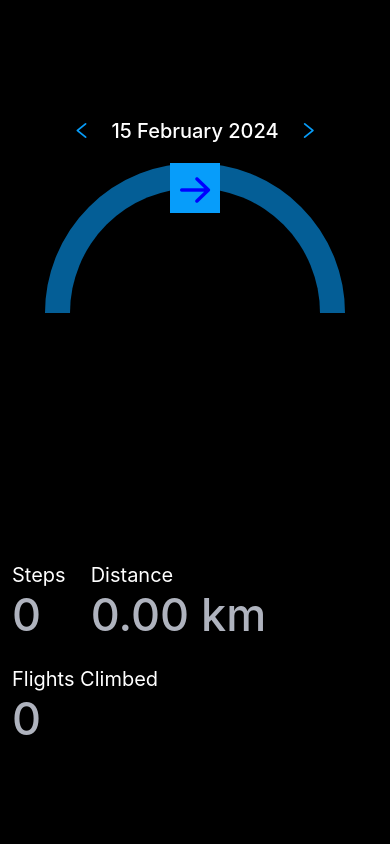
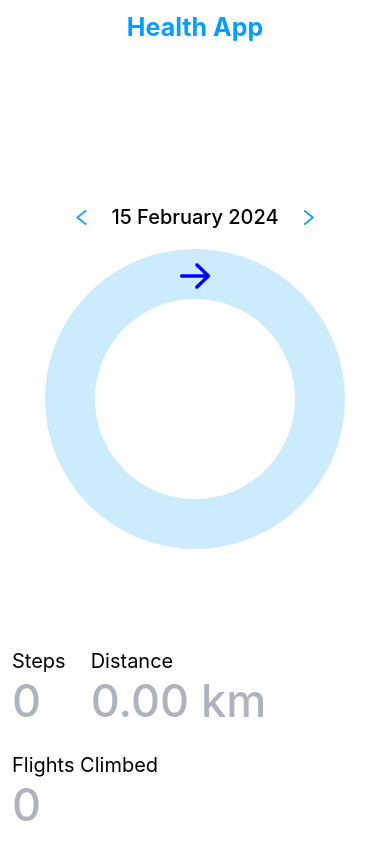
Before and after one commit to hilmiardani/HealthApp, a React Native app: screen / in a window 390 px wide. Built offline with nearby package versions, Linux system fonts and the light colour scheme.

Commit message:
16-2-2024 - Membuat fungsi kalkulasi innerRadius - Membuat fungsi kalkulasi circumference - Menambahkan komponen circle untuk menampilkan data step - Menambahkan animasi circle untuk jumlah step yang telah dicapai - Menambahkan styling container, title, values, datePicker, date, statusBar

```diff
--- a/App.tsx
+++ b/App.tsx
@@ -31,31 +31,21 @@ export default function App() {
   return (
     <View style={styles.container}>
       {/* <MyStatusBar backgroundColor={"#FF0000"} /> */}
+      <Text style={styles.title}>
+        Health App
+      </Text>
       <View style={styles.datePicker}>
-        {/* <AntDesign
-          onPress={() => changeDate(-1)}
-          name="left"
-          size={20}
-          color="#C3FF53"
-        /> */}
         <TouchableOpacity onPress={()=> changeDate(-1)}>
           <View>
-              <Icon name="left" size={20} color="#079dfa" />
+            <Icon name="left" size={20} color="#079dfa" />
           </View>
-         </TouchableOpacity>
+        </TouchableOpacity>
         <Text style={styles.date}>{dayjs(date).format("D MMMM YYYY")}</Text>
         <TouchableOpacity onPress={()=> changeDate(1)}>
           <View>
-              <Icon name="right" size={20} color="#079dfa" />
+            <Icon name="right" size={20} color="#079dfa" />
           </View>
-         </TouchableOpacity>
-
-        {/* <AntDesign
-          onPress={() => changeDate(1)}
-          name="right"
-          size={20}
-          color="#C3FF53"
-        /> */}
+        </TouchableOpacity>
       </View>
 
       <RingProgress
@@ -77,9 +67,16 @@ export default function App() {
 const styles = StyleSheet.create({
   container: {
     flex: 1,
-    backgroundColor: 'black',
+    backgroundColor: 'white',
     justifyContent: 'center',
     padding: 12,
+  },
+  title: {
+    flex: 1,
+    textAlign: 'center',
+    fontSize: 25,
+    fontWeight: 'bold',
+    color: '#079dfa',
   },
   values: {
     flexDirection: 'row',
@@ -94,7 +91,7 @@ const styles = StyleSheet.create({
     justifyContent: 'center',
   },
   date: {
-    color: 'white',
+    color: 'black',
     fontWeight: '500',
     fontSize: 20,
     marginHorizontal: 20,
--- a/src/components/RingProgress.tsx
+++ b/src/components/RingProgress.tsx
@@ -1,11 +1,7 @@
-import { View } from 'react-native';
-import SVG, { Circle, CircleProps } from 'react-native-svg';
-import Animated, {
-  useAnimatedProps,
-  useSharedValue,
-  withTiming,
-} from 'react-native-reanimated';
-import { useEffect } from 'react';
+import {View} from 'react-native';
+import SVG, { Circle } from 'react-native-svg';
+import Animated, {useSharedValue, useAnimatedProps, withTiming} from 'react-native-reanimated'
+import {useEffect} from 'react';
 import Icon from 'react-native-vector-icons/AntDesign';
 
 const AnimatedCircle = Animated.createAnimatedComponent(Circle);
@@ -13,78 +9,71 @@ const AnimatedCircle = Animated.createAnimatedComponent(Circle);
 type RingProgressProps = {
   radius?: number;
   strokeWidth?: number;
-  progress: number;
-};
+  progress?: number;
+}
 
 // const color = '#EE0F55';
 const color = '#079dfa'
 
-const RingProgress = ({
-  radius = 100,
-  strokeWidth = 35,
-  progress,
-}: RingProgressProps) => {
+const RingProgress = ({radius = 100, strokeWidth = 30, progress = 0.5}: RingProgressProps) => {
   const innerRadius = radius - strokeWidth / 2;
   const circumference = 2 * Math.PI * innerRadius;
 
   const fill = useSharedValue(0);
 
   useEffect(() => {
-    fill.value = withTiming(progress, { duration: 5000 });
+    fill.value = withTiming(progress, {duration: 2500})
   }, [progress]);
 
   const animatedProps = useAnimatedProps(() => ({
-    strokeDasharray: [circumference * fill.value, circumference],
-  }));
-
-  const circleDefaultProps: CircleProps = {
-    r: innerRadius,
-    cx: radius,
-    cy: radius,
-    originX: radius,
-    originY: radius,
-    strokeWidth: strokeWidth,
-    stroke: color,
-    strokeLinecap: 'square',
-    rotation: '-90',
-  };
+    strokeDasharray: [circumference * fill.value, circumference]
+  }))
 
   return (
-    <View
-      style={{
+    <View style={{
         width: radius * 2,
         height: radius * 2,
         alignSelf: 'center',
-      }}
-    >
-      <SVG>
+      }}>
+      <SVG style={{flex: 1}}>
         {/* Background */}
-        <Circle {...circleDefaultProps} opacity={0.6} />
+        <Circle
+          r={innerRadius}
+          cx={radius}
+          cy={radius}
+          fill="transparent"
+          stroke={color}
+          strokeWidth={strokeWidth}
+          opacity={0.2}
+        />
         {/* Foreground */}
-        <AnimatedCircle animatedProps={animatedProps} {...circleDefaultProps} />
+        <AnimatedCircle
+          animatedProps={animatedProps}
+          r={innerRadius}
+          cx={radius}
+          cy={radius}
+          fill="transparent"
+          stroke={color}
+          strokeWidth={strokeWidth}
+          strokeDasharray={[circumference * progress, circumference]}
+          strokeLinecap="butt"
+          rotation="-90"
+          originX={radius}
+          originY={radius}
+        />
       </SVG>
       <Icon
-          name="arrowright"
-          size={strokeWidth * 0.8}
-          color="blue"
-          style={{
-            position: 'absolute',
-            alignSelf: 'center',
-            top: strokeWidth * 0.1,
-          }}
-        />
-      {/* <AntDesign
         name="arrowright"
         size={strokeWidth * 0.8}
-        color="black"
+        color="blue"
         style={{
           position: 'absolute',
           alignSelf: 'center',
           top: strokeWidth * 0.1,
         }}
-      /> */}
+      />
     </View>
-  );
-};
+  )
+}
 
 export default RingProgress;
--- a/src/components/Value.tsx
+++ b/src/components/Value.tsx
@@ -14,7 +14,7 @@ const Value = ({ label, value }: ValueProps) => (
 
 const styles = StyleSheet.create({
   label: {
-    color: 'white',
+    color: 'black',
     fontSize: 20,
   },
   value: {
```
